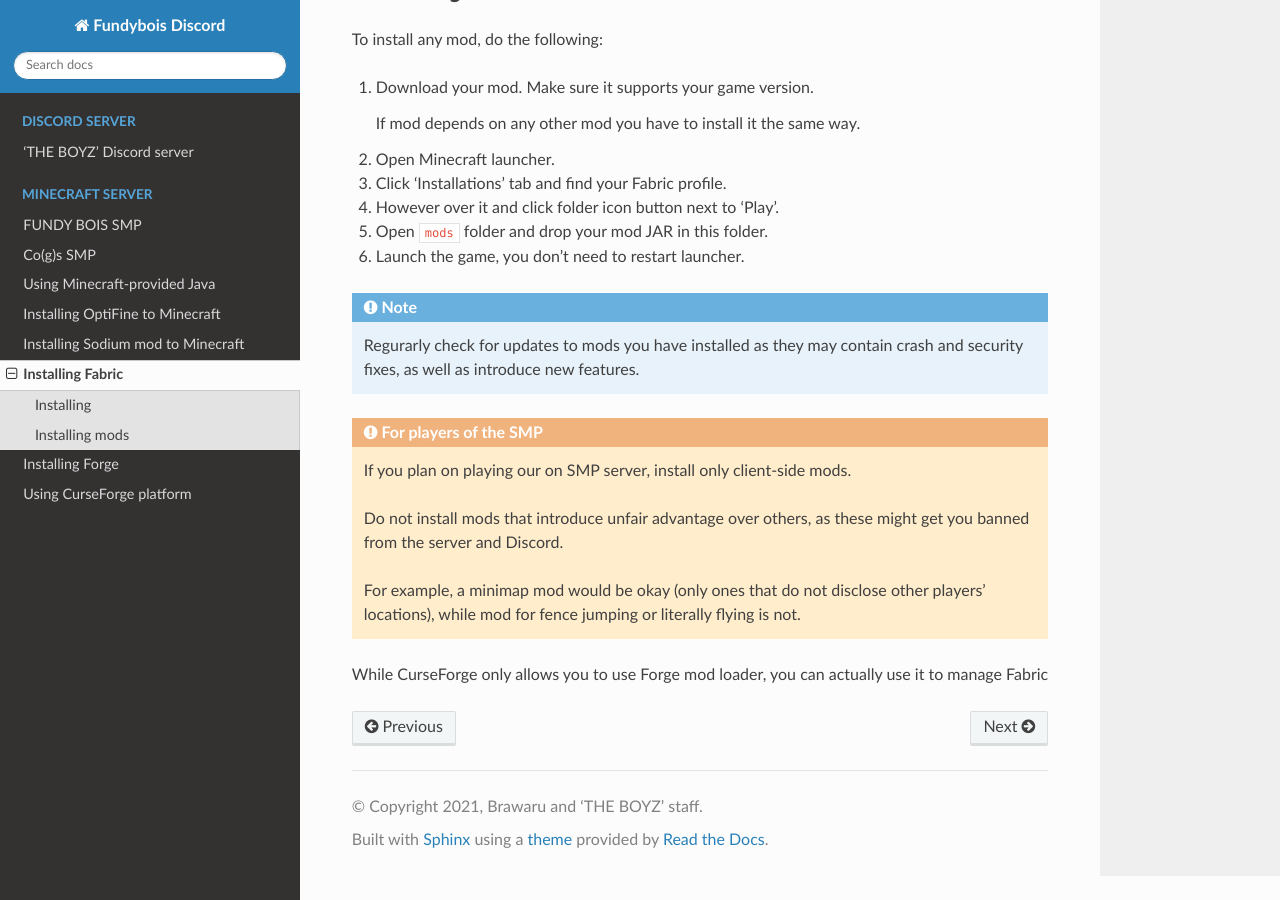
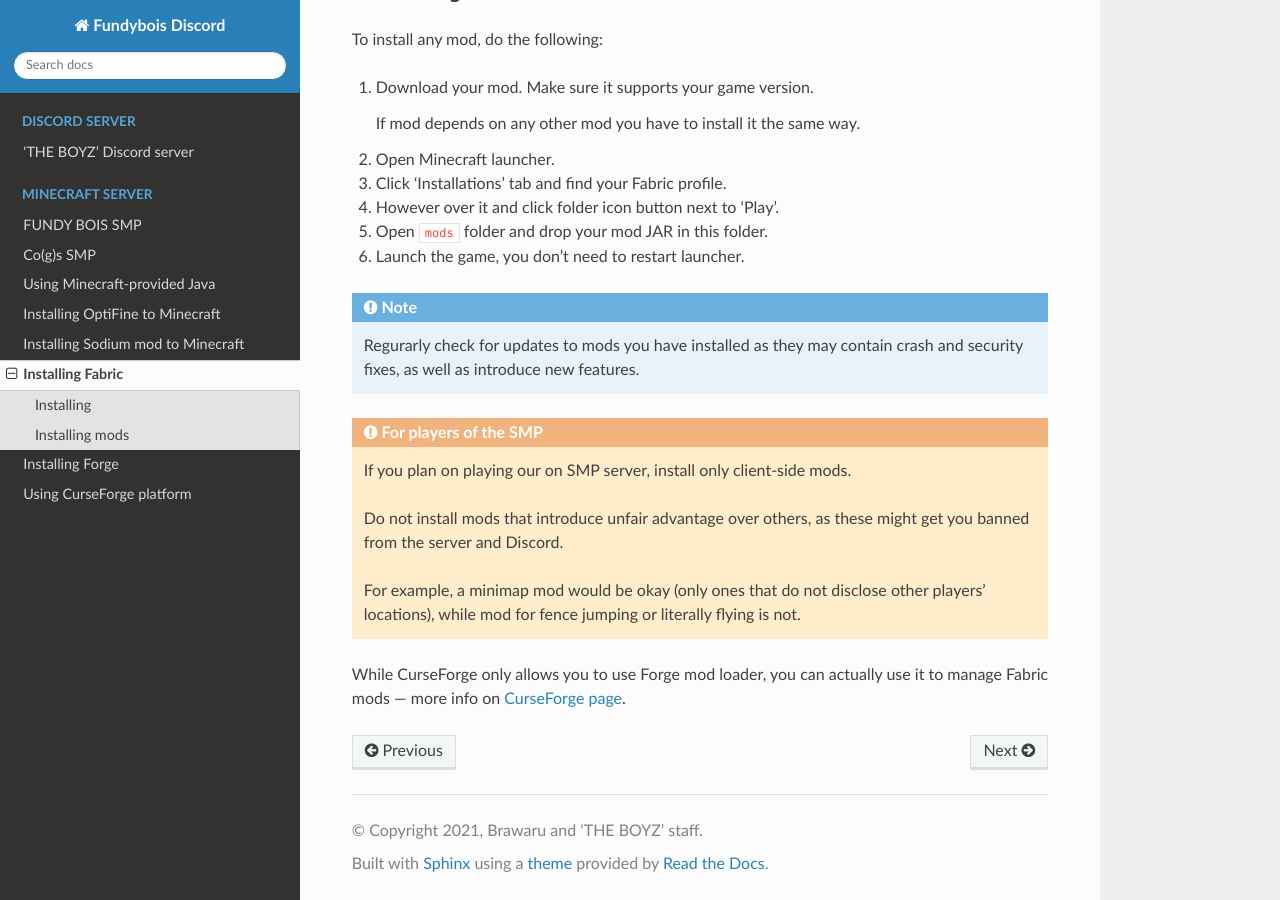
Before and after one commit to brawaru/FundyBois-Docs, a Sphinx documentation site: the page built from source/minecraft/fabric.rst, in a window 1280 px wide and 900 px high, scrolled down 945 px. Built offline with Sphinx 7.4.7 and the Read the Docs theme 2.0.0, drawn with Linux system fonts in a browser that asks for light colours.

Commit message:
Complete info about Fabric & CF

```diff
--- a/source/minecraft/curseforge.rst
+++ b/source/minecraft/curseforge.rst
@@ -62,11 +62,13 @@ You can actually add your own mods like OptiFine: go to ‘My Modpacks’,
 right click the needed pack, in context menu click :guilabel:`Open Folder`,
 from there you can go to ``mods`` folder and drop downloaded mods' JARs.
 
+.. _cf_fabric-mods:
+
 Installing Fabric mods
 ----------------------
 
 Even though CurseForge does not allow you to select Fabric version for
-profile, you still can use it to create Fabric modpacks. To do so, you
+a profile, you still can use it to create Fabric modpacks. To do so, you
 need to use ‘Jumploader’ mod.
 
 .. warning:: Please read Jumploader mod explanation for important details.
--- a/source/minecraft/fabric.rst
+++ b/source/minecraft/fabric.rst
@@ -77,4 +77,5 @@ To install any mod, do the following:
    is not.
 
 While CurseForge only allows you to use Forge mod loader, you can actually
-use it to manage Fabric
+use it to manage Fabric mods — more info on :ref:`CurseForge page
+<cf_fabric-mods>`.
```
